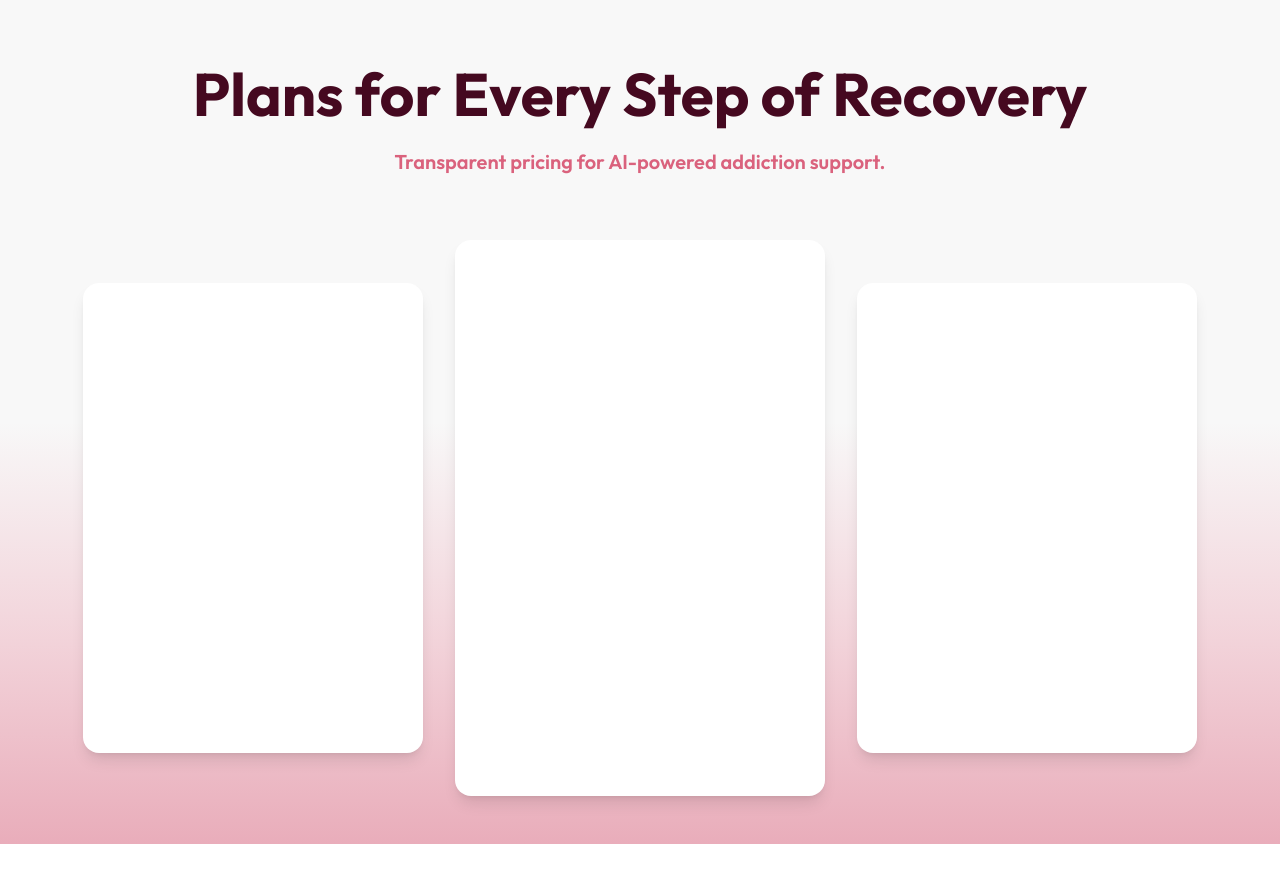
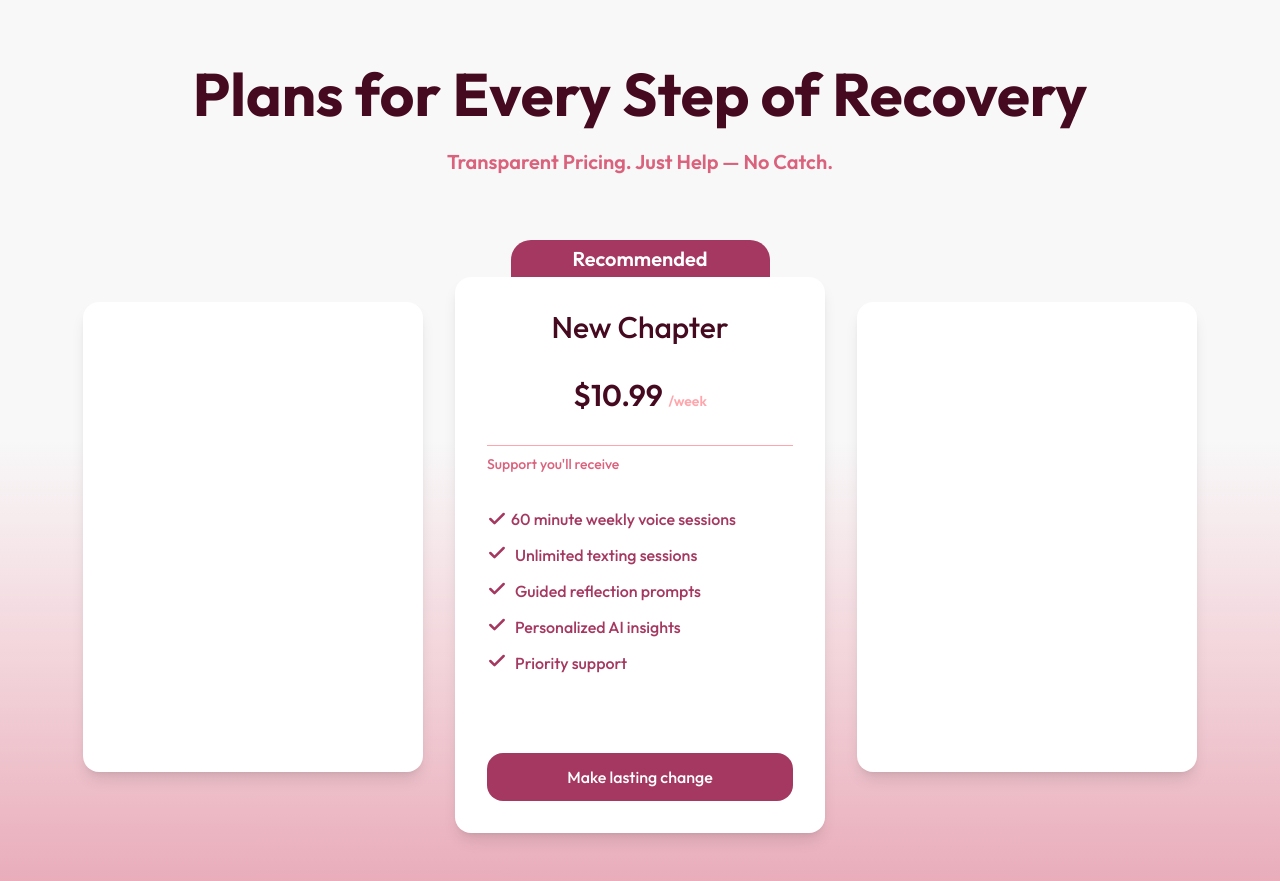
Before and after one commit to NikT45/useinly.com, a Next.js app: page /pricing in a window 1280 px wide. Before the commit the page ends 844 px from the top, so only its background shows below. Built offline with nearby package versions, Linux system fonts and the light colour scheme; a web font is replaced by a local one.

Commit message:
added main card

```diff
--- a/app/pricing/page.tsx
+++ b/app/pricing/page.tsx
@@ -1,3 +1,4 @@
+import { Check } from "lucide-react";
 export default function PricingPage() {
     return (
         <div className="w-full min-h-full"
@@ -13,7 +14,7 @@ export default function PricingPage() {
 
                 {/* Subtitle */}
                 <p className="text-center font-semibold text-lg md:text-xl max-w-2xl mx-auto text-brand-coral mb-12 lg:mb-16">
-                    Transparent pricing for AI-powered addiction support.
+                    Transparent Pricing. Just Help — No Catch.
                 </p>
 
                 {/* Pricing Cards Container */}
@@ -25,8 +26,52 @@ export default function PricingPage() {
                     </div>
 
                     {/* Pro Plan Card - Bigger */}
-                    <div className="w-full max-w-[340px] lg:max-w-[370px] h-[470px] lg:h-[556px] bg-white rounded-2xl shadow-lg p-6 sm:p-8 flex flex-col justify-between transition-all duration-300 hover:shadow-xl relative">
+                    <div className="w-full max-w-[340px] lg:max-w-[370px] h-[470px] lg:h-[593px] flex flex-col items-center relative">
+                        {/* Recommended Tag */}
+                        <div className="flex flex-row justify-center items-center px-8 py-1.5 gap-2.5 w-[70%] h-[37px] bg-[#A53860] text-white font-semibold text-[20px] z-10" style={{ borderRadius: '20px 20px 0px 0px' }}>
+                            Recommended
+                        </div>
 
+                        {/* Main Card */}
+                        <div className="w-full h-full bg-white rounded-2xl shadow-lg p-6 sm:p-8 flex flex-col items-center gap-[32px] transition-all duration-300 hover:shadow-xl relative">
+                            <h1 className="text-brand-wine text-3xl font-medium">New Chapter</h1>
+                            <p className="text-brand-wine text-3xl font-semibold">
+                                $10.99 <span className="text-brand-softPink text-sm">/week</span>
+                            </p>
+                            <div className="w-full flex flex-col gap-[8px]">
+                                <div className="w-full h-[1px] bg-brand-softPink"></div>
+                                <p className="text-brand-coral text-[14px] font-medium">Support you'll receive</p>
+                            </div>
+                            <div className="w-full flex flex-col gap-[12px]">
+                                <div className="w-full flex flex-row items-center gap-[4px]">
+                                    <Check className="w-5 h-5 text-brand-berry" strokeWidth={3} />
+                                    <p className="text-brand-berry text-[16px] font-medium">60 minute weekly voice sessions</p>
+                                </div>
+                                <div className="w-full flex flex-row gap-[8px]">
+                                    <Check className="w-5 h-5 text-brand-berry" strokeWidth={3} />
+                                    <p className="text-brand-berry text-[16px] font-medium">Unlimited texting sessions</p>
+                                </div>
+                                <div className="w-full flex flex-row gap-[8px]">
+                                    <Check className="w-5 h-5 text-brand-berry" strokeWidth={3} />
+                                    <p className="text-brand-berry text-[16px] font-medium">Guided reflection prompts</p>
+                                </div>
+                                <div className="w-full flex flex-row gap-[8px]">
+                                    <Check className="w-5 h-5 text-brand-berry" strokeWidth={3} />
+                                    <p className="text-brand-berry text-[16px] font-medium">Personalized AI insights</p>
+                                </div>
+                                <div className="w-full flex flex-row gap-[8px]">
+                                    <Check className="w-5 h-5 text-brand-berry" strokeWidth={3} />
+                                    <p className="text-brand-berry text-[16px] font-medium">Priority support</p>
+                                </div>
+                            </div>
+
+                            <div className="flex flex-col h-full w-full justify-end">
+                                <button className="w-full h-[48px] bg-brand-berry hover:bg-brand-coral transition-all duration-100 text-white font-medium text-[16px] rounded-2xl">
+                                    Make lasting change
+                                </button>
+                            </div>
+
+                        </div>
                     </div>
 
                     {/* Premium Plan Card */}
```
